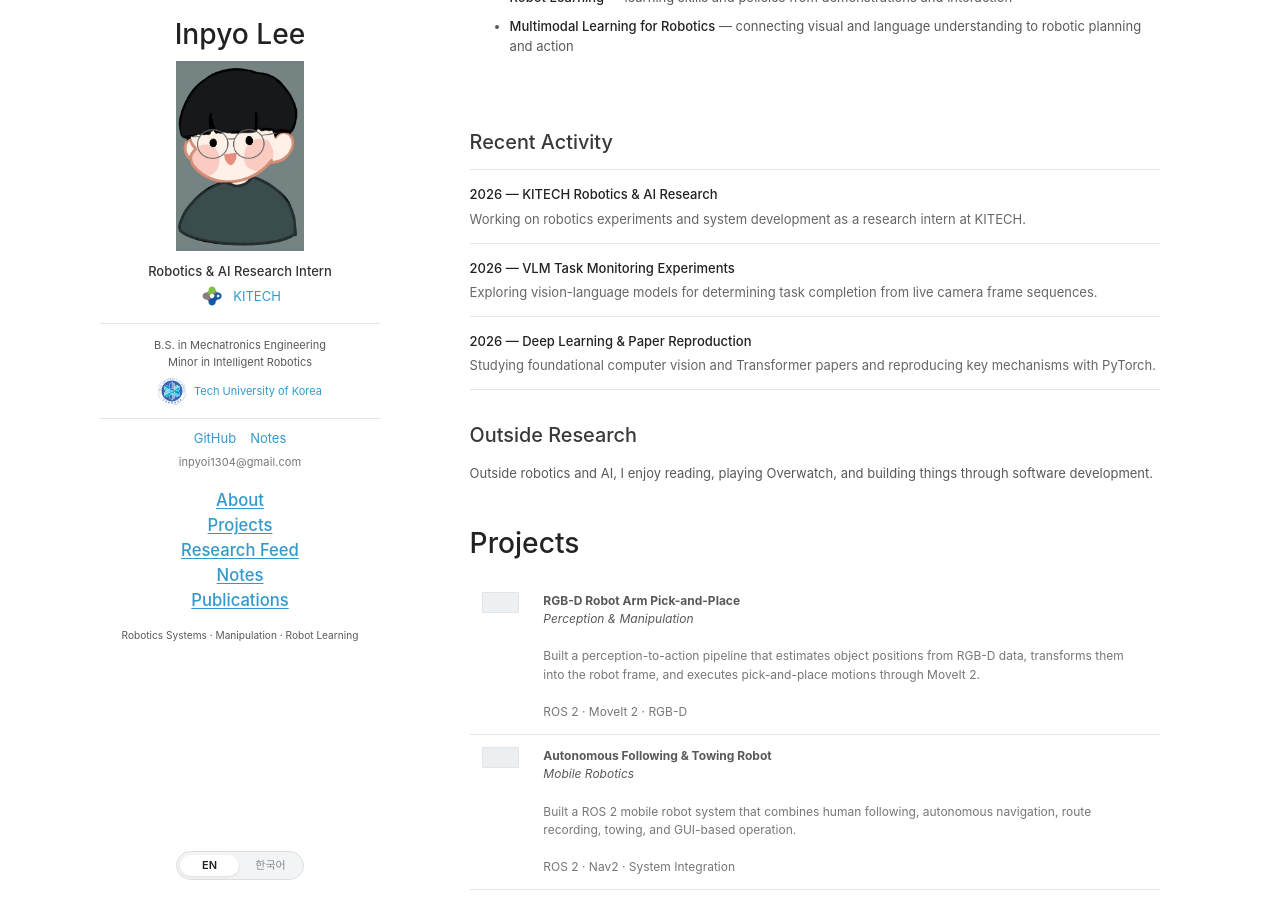
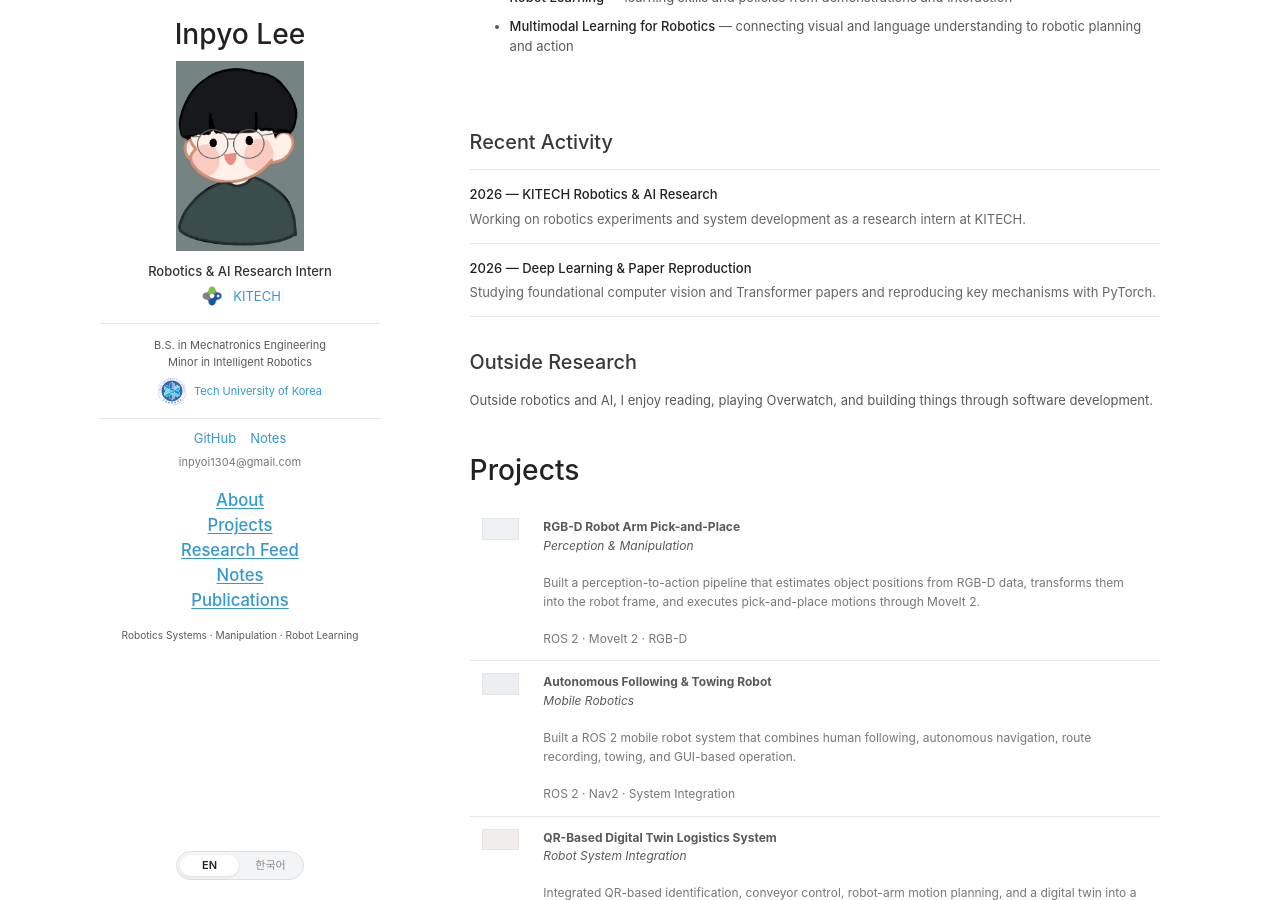
Before and after one commit to nayana224/nayana224.github.io, a Jekyll site: the page index.html, which Jekyll copies as it is, in a window 1280 px wide and 900 px high, scrolled down 950 px. Built offline with Jekyll 4.4.1, drawn with Linux system fonts in a browser that asks for light colours.

Commit message:
remove VLM task monitoring from recent activity

```diff
--- a/index.html
+++ b/index.html
@@ -116,10 +116,6 @@
           <article class="recent-item">
             <strong data-en="2026 — KITECH Robotics & AI Research" data-ko="2026 — KITECH Robotics & AI 연구">2026 — KITECH Robotics & AI Research</strong>
             <p data-en="Working on robotics experiments and system development as a research intern at KITECH." data-ko="KITECH 연구 인턴으로 로보틱스 실험과 시스템 개발을 진행하고 있습니다.">Working on robotics experiments and system development as a research intern at KITECH.</p>
-          </article>
-          <article class="recent-item">
-            <strong data-en="2026 — VLM Task Monitoring Experiments" data-ko="2026 — VLM Task Monitoring 실험">2026 — VLM Task Monitoring Experiments</strong>
-            <p data-en="Exploring vision-language models for determining task completion from live camera frame sequences." data-ko="실시간 카메라 프레임 시퀀스에서 작업 완료 여부를 판단하는 VLM 기반 접근을 실험하고 있습니다.">Exploring vision-language models for determining task completion from live camera frame sequences.</p>
           </article>
           <article class="recent-item">
             <strong data-en="2026 — Deep Learning & Paper Reproduction" data-ko="2026 — 딥러닝 학습 & 논문 재현">2026 — Deep Learning & Paper Reproduction</strong>
```
